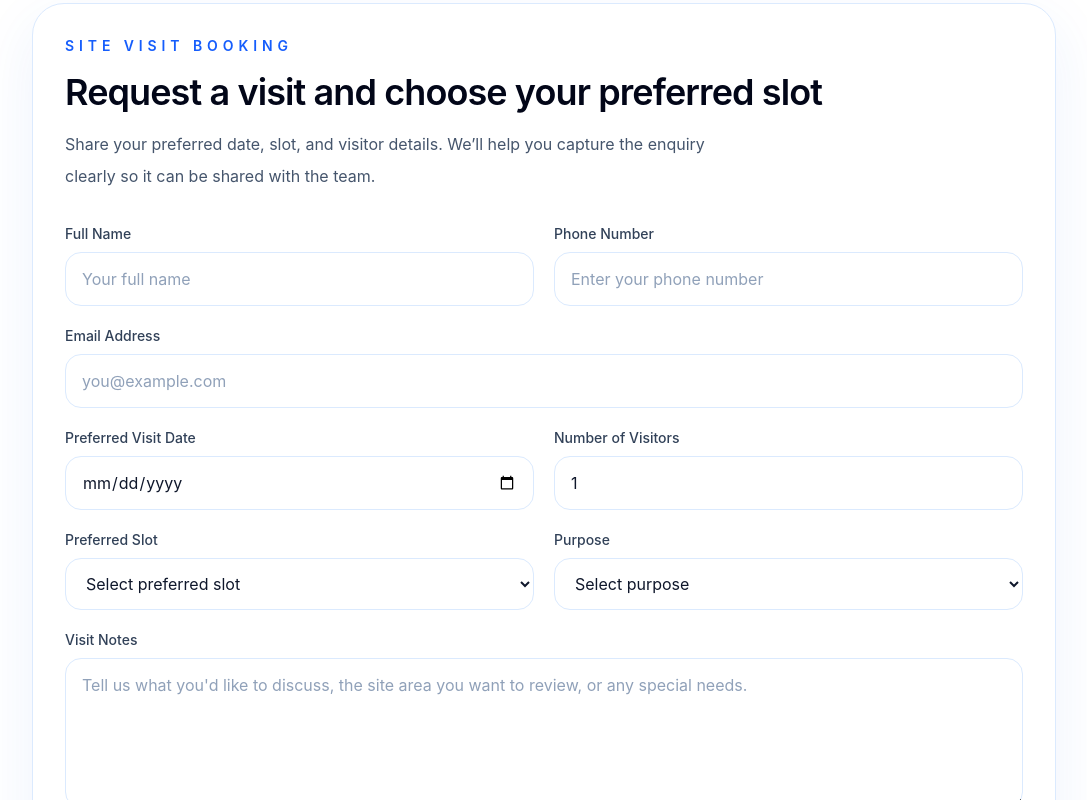
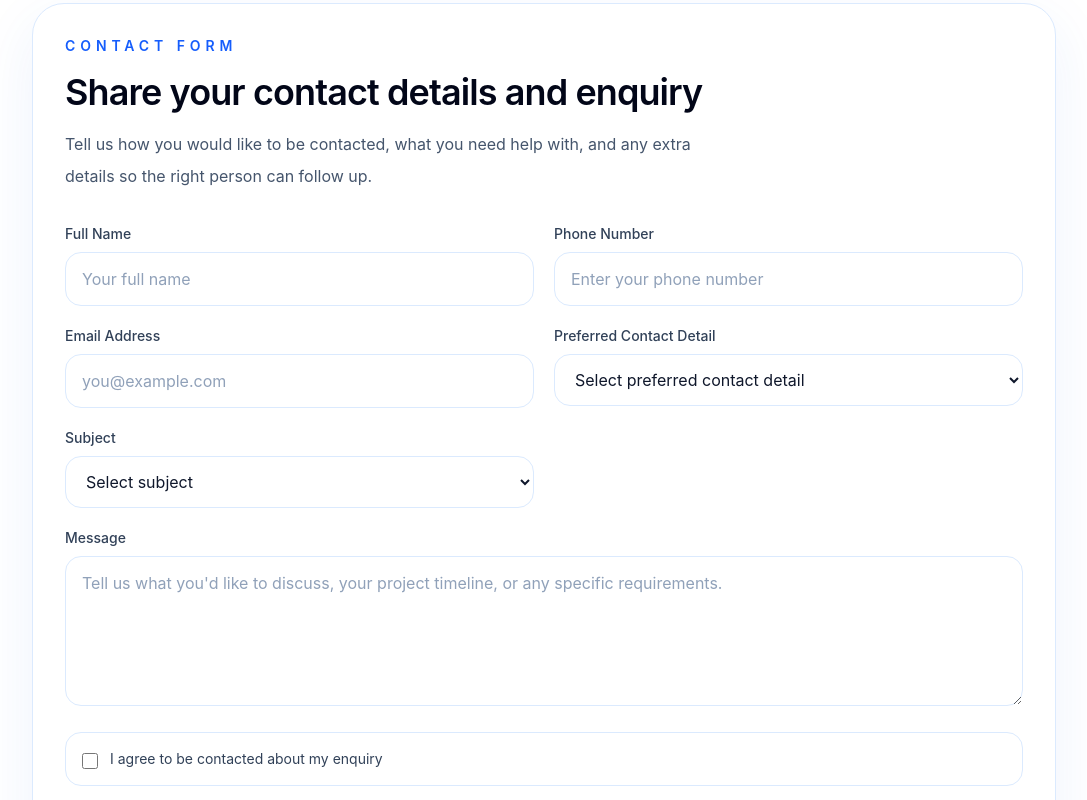
Before and after one commit to YojitSiddhant/builder-website, a Next.js app: page /contact in a window 1280 px wide. Shown: the part 940-1740 px from the top of the page, without its empty margins (96-1183 px from the left). Built offline with nearby package versions, Linux system fonts and the light colour scheme.

Commit message:
Update contact page to enquiry form

```diff
--- a/components/contact-page.tsx
+++ b/components/contact-page.tsx
@@ -18,7 +18,6 @@ import {
   type ChangeEventHandler,
   type FormEvent,
   type InputHTMLAttributes,
-  useMemo,
   useState,
 } from "react";
 
@@ -26,10 +25,8 @@ type FormState = {
   fullName: string;
   phoneNumber: string;
   emailAddress: string;
-  preferredDate: string;
-  preferredSlot: string;
-  visitors: string;
-  purpose: string;
+  contactMethod: string;
+  subject: string;
   notes: string;
   consent: boolean;
 };
@@ -62,51 +59,49 @@ const contactInfo = [
   },
 ] as const;
 
-const visitPurposes = [
-  "Initial site visit",
-  "Project consultation",
-  "Design discussion",
-  "Progress review",
+const contactMethods = [
+  "Phone call",
+  "WhatsApp",
+  "Email",
 ];
 
-const visitSlots = [
-  "Morning - 9:00 AM to 12:00 PM",
-  "Afternoon - 12:00 PM to 3:00 PM",
-  "Evening - 3:00 PM to 6:00 PM",
+const enquirySubjects = [
+  "New project enquiry",
+  "Existing project support",
+  "Design consultation",
+  "Site or office visit",
 ];
 
 const formDefaults: FormState = {
   fullName: "",
   phoneNumber: "",
   emailAddress: "",
-  preferredDate: "",
-  preferredSlot: "",
-  visitors: "1",
-  purpose: "",
+  contactMethod: "",
+  subject: "",
   notes: "",
   consent: false,
 };
 
 const faqItems = [
   {
-    question: "How do I book a site visit?",
+    question: "How quickly will you respond?",
     answer:
-      "Fill the form with your preferred date, time slot, and visit details. Then share the details with the office to continue the booking process.",
+      "Once you submit the form, the team will review your enquiry and get back to you through your preferred contact method.",
   },
   {
-    question: "Can I bring more than one guest?",
+    question: "Which contact method should I choose?",
     answer:
-      "Yes. You can mention the number of visitors when you submit the request so the team can prepare accordingly.",
+      "Pick the option you prefer most, whether that is a phone call, WhatsApp message, or email reply.",
   },
   {
-    question: "Will someone confirm my visit?",
+    question: "Can I use this form for project questions?",
     answer:
-      "Yes. Once the details are shared, the team can reach out by phone or email with the next steps.",
+      "Yes. You can share project details, design questions, or general enquiries and the team will route them appropriately.",
   },
   {
-    question: "What if I need to reschedule?",
+    question: "Do I need to add all contact details?",
     answer:
-      "If your plans change, just submit the form again or contact the office directly so the slot can be updated.",
+      "Adding a phone number and email helps the team reach you faster, but the form is focused on whichever contact option you prefer.",
   },
 ] as const;
 
@@ -135,8 +130,6 @@ export function ContactPage() {
   const [submitState, setSubmitState] = useState<"idle" | "success" | "error">("idle");
   const [submitMessage, setSubmitMessage] = useState("");
   const [openFaq, setOpenFaq] = useState<number | null>(0);
-
-  const minDate = useMemo(() => getLocalDateString(), []);
 
   function handleChange(
     event: ChangeEvent<HTMLInputElement | HTMLTextAreaElement | HTMLSelectElement>
@@ -194,30 +187,15 @@ export function ContactPage() {
         if (!emailPattern.test(text)) return "Enter a valid email address.";
         return undefined;
       }
-      case "preferredDate": {
-        const text = String(value).trim();
-        if (!text) return "Please choose a visit date.";
-        if (text < minDate) return "Visit date cannot be in the past.";
+      case "contactMethod":
+        if (!value) return "Please choose your preferred contact method.";
         return undefined;
-      }
-      case "preferredSlot":
-        if (!value) return "Please choose a preferred slot.";
-        return undefined;
-      case "visitors": {
-        const text = String(value).trim();
-        if (!text) return "Visitor count is required.";
-        const count = Number(text);
-        if (!Number.isInteger(count) || count < 1 || count > 20) {
-          return "Please enter a number between 1 and 20.";
-        }
-        return undefined;
-      }
-      case "purpose":
-        if (!value) return "Please choose the purpose of your visit.";
+      case "subject":
+        if (!value) return "Please choose a subject for your enquiry.";
         return undefined;
       case "notes": {
         const text = String(value).trim();
-        if (!text) return "Please share a few visit details.";
+        if (!text) return "Please share a few details about your enquiry.";
         if (text.length < 15) return "Please add a little more detail.";
         return undefined;
       }
@@ -273,7 +251,7 @@ export function ContactPage() {
     try {
       setSubmitState("success");
       setSubmitMessage(
-        `Thanks, ${form.fullName}. Your visit details have been captured on this page and are ready to share with the team.`
+        `Thanks, ${form.fullName}. Your enquiry details have been captured on this page and are ready to share with the team.`
       );
       setForm(formDefaults);
     } catch (error) {
@@ -303,7 +281,7 @@ export function ContactPage() {
               Contact Details
             </p>
             <h2 className="mt-4 text-3xl font-semibold tracking-tight text-slate-950 sm:text-4xl">
-              Book a convenient slot to visit our site.
+              Reach out through any of the details below.
             </h2>
           </div>
 
@@ -360,13 +338,13 @@ export function ContactPage() {
           >
             <div>
               <p className="text-sm font-semibold uppercase tracking-[0.35em] text-blue-600">
-                Site Visit Booking
+                Contact Form
               </p>
               <h2 className="mt-4 text-3xl font-semibold tracking-tight text-slate-950 sm:text-4xl">
-                Request a visit and choose your preferred slot
+                Share your contact details and enquiry
               </h2>
               <p className="mt-4 max-w-2xl text-base leading-8 text-slate-600">
-                Share your preferred date, slot, and visitor details. We’ll help you capture the enquiry clearly so it can be shared with the team.
+                Tell us how you would like to be contacted, what you need help with, and any extra details so the right person can follow up.
               </p>
             </div>
 
@@ -393,72 +371,48 @@ export function ContactPage() {
                 />
               </div>
 
-              <Field
-                label="Email Address"
-                name="emailAddress"
-                value={form.emailAddress}
-                onChange={handleChange}
-                onBlur={handleBlur}
-                error={errors.emailAddress}
-                placeholder="you@example.com"
-                type="email"
-              />
-
               <div className="grid gap-5 sm:grid-cols-2">
                 <Field
-                  label="Preferred Visit Date"
-                  name="preferredDate"
-                  value={form.preferredDate}
+                  label="Email Address"
+                  name="emailAddress"
+                  value={form.emailAddress}
                   onChange={handleChange}
                   onBlur={handleBlur}
-                  error={errors.preferredDate}
-                  type="date"
-                  min={minDate}
+                  error={errors.emailAddress}
+                  placeholder="you@example.com"
+                  type="email"
                 />
-                <Field
-                  label="Number of Visitors"
-                  name="visitors"
-                  value={form.visitors}
+                <SelectField
+                  label="Preferred Contact Detail"
+                  name="contactMethod"
+                  value={form.contactMethod}
                   onChange={handleChange}
                   onBlur={handleBlur}
-                  error={errors.visitors}
-                  type="number"
-                  min={1}
-                  max={20}
-                  inputMode="numeric"
-                  placeholder="1"
+                  error={errors.contactMethod}
+                  options={contactMethods}
                 />
               </div>
 
               <div className="grid gap-5 sm:grid-cols-2">
                 <SelectField
-                  label="Preferred Slot"
-                  name="preferredSlot"
-                  value={form.preferredSlot}
+                  label="Subject"
+                  name="subject"
+                  value={form.subject}
                   onChange={handleChange}
                   onBlur={handleBlur}
-                  error={errors.preferredSlot}
-                  options={visitSlots}
-                />
-                <SelectField
-                  label="Purpose"
-                  name="purpose"
-                  value={form.purpose}
-                  onChange={handleChange}
-                  onBlur={handleBlur}
-                  error={errors.purpose}
-                  options={visitPurposes}
+                  error={errors.subject}
+                  options={enquirySubjects}
                 />
               </div>
 
               <TextareaField
-                label="Visit Notes"
+                label="Message"
                 name="notes"
                 value={form.notes}
                 onChange={handleChange}
                 onBlur={handleBlur}
                 error={errors.notes}
-                placeholder="Tell us what you'd like to discuss, the site area you want to review, or any special needs."
+                placeholder="Tell us what you'd like to discuss, your project timeline, or any specific requirements."
               />
 
               <label className="flex cursor-pointer items-start gap-3 rounded-2xl border border-blue-100 bg-white p-4 text-sm text-slate-700">
@@ -471,7 +425,7 @@ export function ContactPage() {
                   className="mt-1 h-4 w-4 rounded border-blue-300 text-blue-600 focus:ring-blue-600"
                 />
                 <span>
-                  I agree to be contacted to confirm this visit
+                  I agree to be contacted about my enquiry
                   {errors.consent ? (
                     <span className="mt-1 block text-xs text-rose-600">{errors.consent}</span>
                   ) : null}
@@ -504,7 +458,7 @@ export function ContactPage() {
                 disabled={isSubmitting}
                 className="inline-flex w-full items-center justify-center rounded-full bg-blue-600 px-6 py-4 text-sm font-semibold text-white shadow-lg shadow-blue-200 transition disabled:cursor-not-allowed disabled:opacity-70 sm:w-auto"
               >
-                {isSubmitting ? "Submitting..." : "Request Site Visit"}
+                {isSubmitting ? "Submitting..." : "Send Enquiry"}
               </motion.button>
             </form>
           </motion.div>
@@ -633,13 +587,13 @@ export function ContactPage() {
             <div className="relative flex min-h-[420px] items-center px-6 py-16 sm:px-10 lg:px-16">
               <div className="max-w-3xl text-white">
                 <p className="text-sm font-semibold uppercase tracking-[0.35em] text-blue-100">
-                  Final Step
+                  Next Step
                 </p>
                 <h2 className="mt-4 text-3xl font-semibold tracking-tight sm:text-4xl lg:text-5xl">
-                  Ready To Schedule Your Visit?
+                  Ready To Talk To The Team?
                 </h2>
                 <p className="mt-5 max-w-2xl text-base leading-8 text-blue-50/90 sm:text-lg">
-                  We’ll help turn your inquiry into a clear visit request with a preferred time slot and simple next steps.
+                  Share your enquiry and the best way to reach you, and we’ll help route it to the right contact person.
                 </p>
 
                 <div className="mt-8 flex flex-col gap-4 sm:flex-row">
@@ -657,7 +611,7 @@ export function ContactPage() {
                     whileTap={{ scale: 0.99 }}
                     className="inline-flex items-center justify-center rounded-full border border-white/30 bg-white/10 px-7 py-4 text-sm font-semibold text-white backdrop-blur-sm transition"
                   >
-                    Book Visit
+                    Contact Us
                   </motion.a>
                 </div>
               </div>
@@ -690,13 +644,13 @@ function Hero() {
         className="relative z-10 mx-auto w-full max-w-4xl text-center text-white"
       >
         <p className="text-sm font-semibold uppercase tracking-[0.35em] text-blue-100">
-          Site Visit Booking
+          Contact Us
         </p>
         <h1 className="mt-5 text-4xl font-semibold tracking-tight sm:text-5xl lg:text-6xl">
-          Reserve a Visit Slot for Your Project
+          Share your enquiry and contact details
         </h1>
         <p className="mx-auto mt-5 max-w-2xl text-base leading-8 text-blue-50/90 sm:text-lg">
-          Tell us when you’d like to visit, and we’ll prepare your enquiry details for the team to review and confirm.
+          Tell us the best way to reach you and what you need help with, and we’ll make sure the message gets to the right team member.
         </p>
       </motion.div>
     </section>
@@ -714,7 +668,6 @@ function Field({
   value: string;
   placeholder?: string;
   type?: string;
-  min?: string | number;
   max?: string | number;
   inputMode?: InputHTMLAttributes<HTMLInputElement>["inputMode"];
   onChange: ChangeEventHandler<HTMLInputElement>;
@@ -825,9 +778,3 @@ function ClockIcon({ className }: { className?: string }) {
 function PlusIcon({ className }: { className?: string }) {
   return <IoAddOutline className={className} />;
 }
-
-function getLocalDateString() {
-  const now = new Date();
-  const local = new Date(now.getTime() - now.getTimezoneOffset() * 60000);
-  return local.toISOString().slice(0, 10);
-}
```
